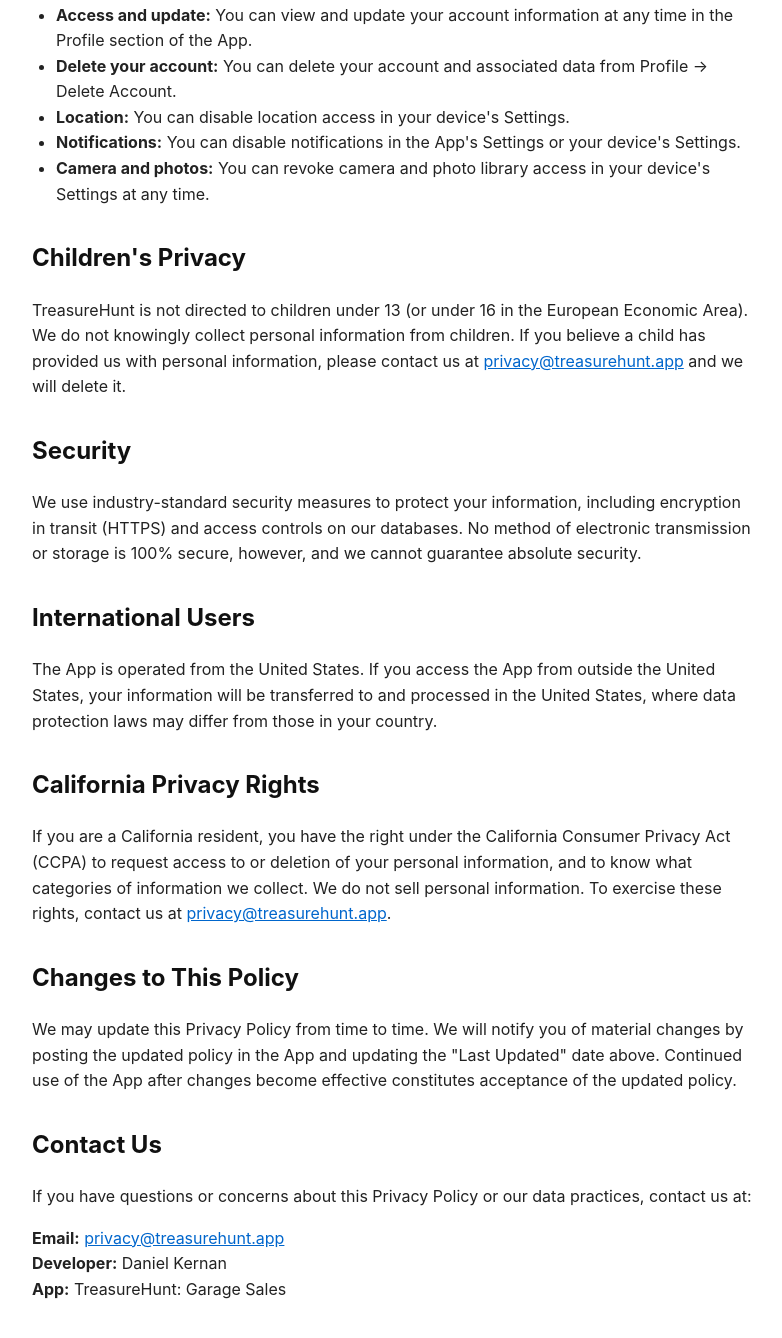
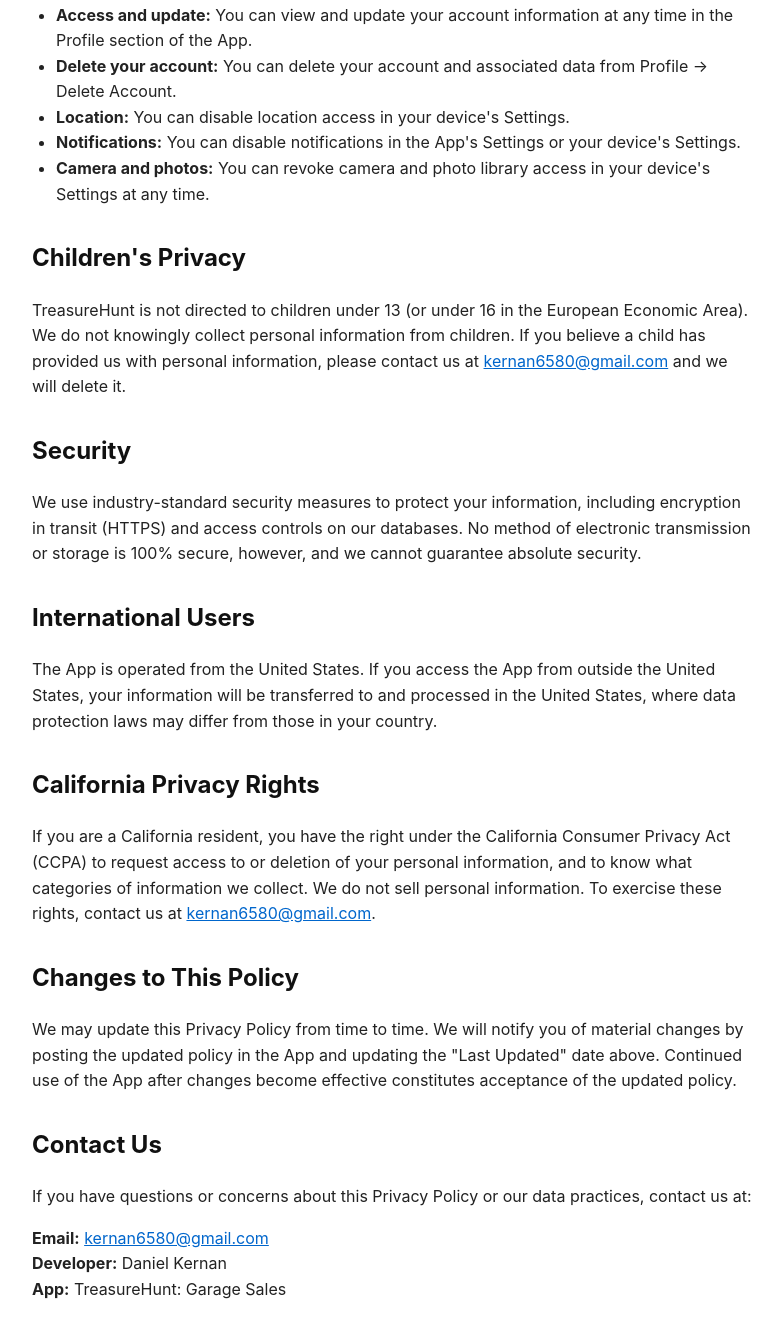
Before and after one commit to Kernan6580/treasurehunt-legal, a plain HTML site: page privacy.html in a window 1280 px wide. Shown: the part 2095-3433 px from the top of the page, without its empty margins (248-1030 px from the left). Drawn offline with Linux system fonts and the light colour scheme.

Commit message:
Update privacy.html

```diff
--- a/privacy.html
+++ b/privacy.html
@@ -74,7 +74,7 @@ a { color: #0066cc; }
 </ul>
 
 <h2>Children's Privacy</h2>
-<p>TreasureHunt is not directed to children under 13 (or under 16 in the European Economic Area). We do not knowingly collect personal information from children. If you believe a child has provided us with personal information, please contact us at <a href="mailto:privacy@treasurehunt.app">privacy@treasurehunt.app</a> and we will delete it.</p>
+<p>TreasureHunt is not directed to children under 13 (or under 16 in the European Economic Area). We do not knowingly collect personal information from children. If you believe a child has provided us with personal information, please contact us at <a href="mailto:kernan6580@gmail.com">kernan6580@gmail.com</a> and we will delete it.</p>
 
 <h2>Security</h2>
 <p>We use industry-standard security measures to protect your information, including encryption in transit (HTTPS) and access controls on our databases. No method of electronic transmission or storage is 100% secure, however, and we cannot guarantee absolute security.</p>
@@ -83,7 +83,7 @@ a { color: #0066cc; }
 <p>The App is operated from the United States. If you access the App from outside the United States, your information will be transferred to and processed in the United States, where data protection laws may differ from those in your country.</p>
 
 <h2>California Privacy Rights</h2>
-<p>If you are a California resident, you have the right under the California Consumer Privacy Act (CCPA) to request access to or deletion of your personal information, and to know what categories of information we collect. We do not sell personal information. To exercise these rights, contact us at <a href="mailto:privacy@treasurehunt.app">privacy@treasurehunt.app</a>.</p>
+<p>If you are a California resident, you have the right under the California Consumer Privacy Act (CCPA) to request access to or deletion of your personal information, and to know what categories of information we collect. We do not sell personal information. To exercise these rights, contact us at <a href="mailto:kernan6580@gmail.com">kernan6580@gmail.com</a>.</p>
 
 <h2>Changes to This Policy</h2>
 <p>We may update this Privacy Policy from time to time. We will notify you of material changes by posting the updated policy in the App and updating the "Last Updated" date above. Continued use of the App after changes become effective constitutes acceptance of the updated policy.</p>
@@ -91,7 +91,7 @@ a { color: #0066cc; }
 <h2>Contact Us</h2>
 <p>If you have questions or concerns about this Privacy Policy or our data practices, contact us at:</p>
 <p>
-<strong>Email:</strong> <a href="mailto:privacy@treasurehunt.app">privacy@treasurehunt.app</a><br>
+<strong>Email:</strong> <a href="mailto:kernan6580@@gmail.com">kernan6580@gmail.com</a><br>
 <strong>Developer:</strong> Daniel Kernan<br>
 <strong>App:</strong> TreasureHunt: Garage Sales
 </p>
```
